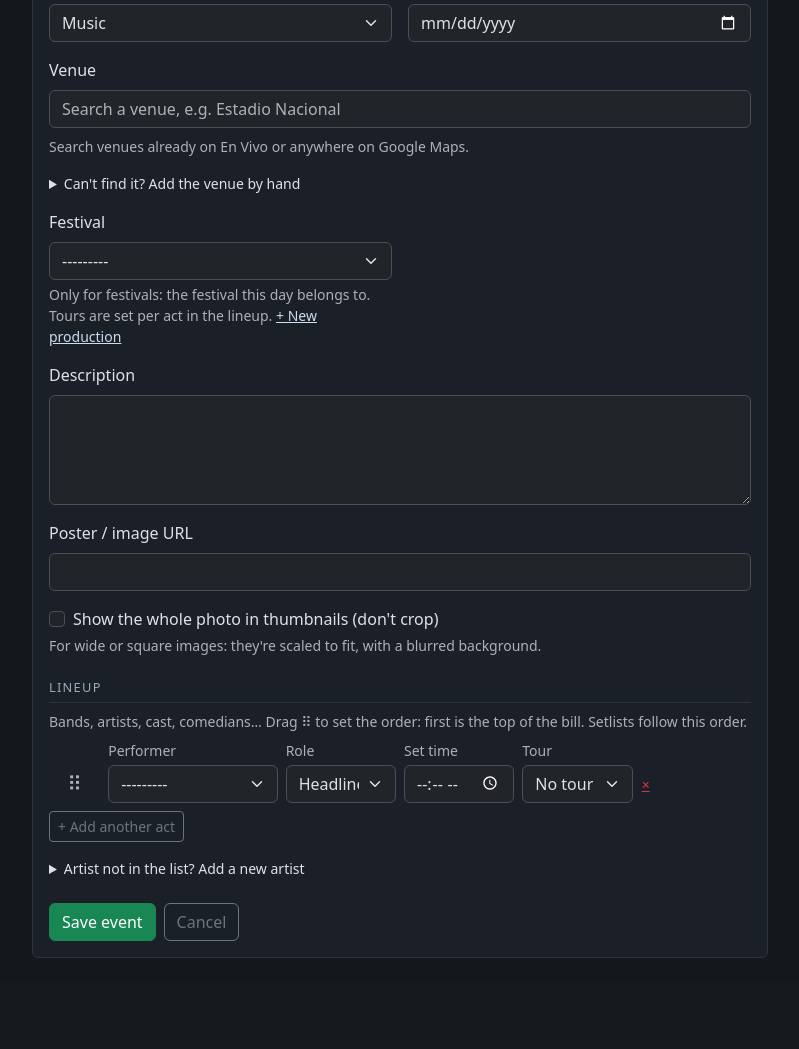
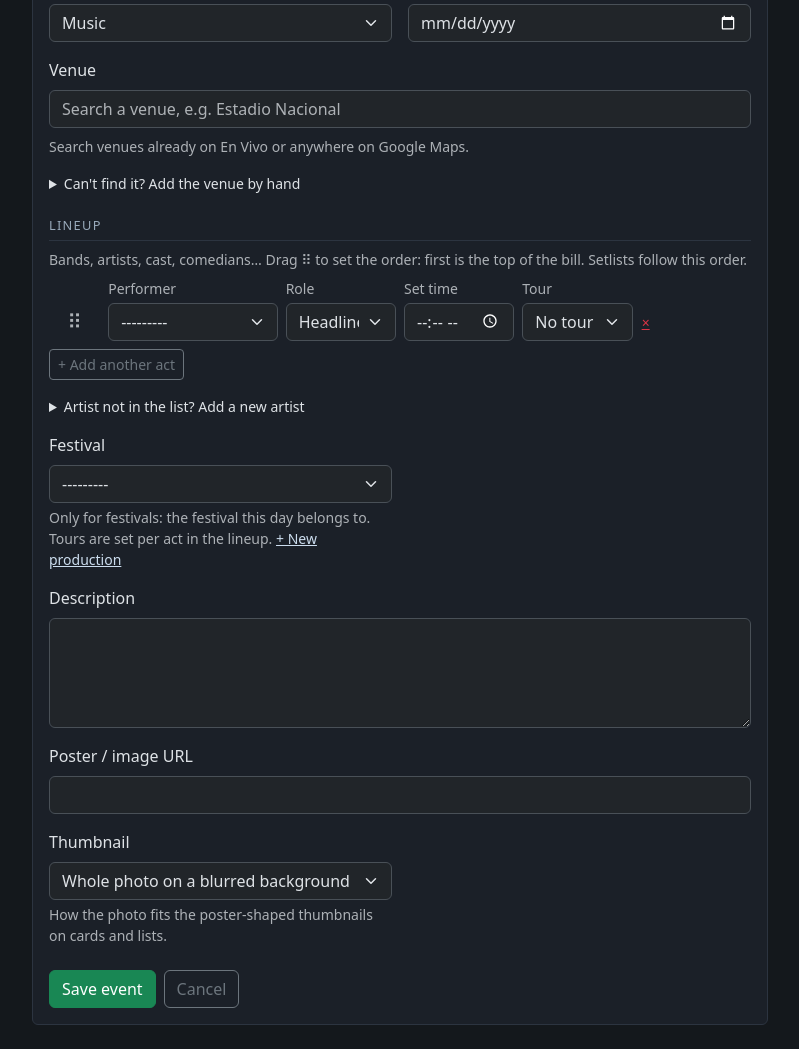
Before and after one commit to elcobalto/en-vivo, a Django app: page /events/new/ in a window 1280 px wide. Shown: the part 281-1330 px from the top of the page, without its empty margins (240-1039 px from the left). Before the commit the page ends 1239 px from the top, so only its background shows below. Run offline with Django 4.2, Linux system fonts and the light colour scheme; a user stored in the database is signed in; tables that the repository leaves empty hold one stand-in row (values such as "Sample post"); grey boxes marked "Sample" are stand-in pictures.

Commit message:
Thumbnail choice (blurred whole photo by default); lineup after venue in form
- Event thumbnails default to the whole photo on a blurred background;
  "Thumbnail" choice in the form: blurred, crop to fill, stretch to fill
  (migration 0022 sets every event to the new default)
- Event form shows the lineup editor right after the venue

Co-Authored-By: Claude Opus 5.5 <noreply@anthropic.com>

```diff
--- a/events/forms.py
+++ b/events/forms.py
@@ -52,7 +52,7 @@ class EventForm(BootstrapMixin, forms.ModelForm):
             "production",
             "description",
             "image_url",
-            "image_fit",
+            "image_display",
         ]
         widgets = {
             "venue": forms.HiddenInput(attrs={"class": "vs-value"}),
@@ -66,6 +66,7 @@ class EventForm(BootstrapMixin, forms.ModelForm):
         super().__init__(*args, **kwargs)
         self.fields["production"].queryset = Production.objects.filter(event_type=EventType.FESTIVAL)
         self.fields["production"].label = "Festival"
+        self.fields["image_display"].required = False
         self.fields["title"].required = False
         placeholder = "Leave blank to use the headliner's name"
         if self.instance.pk and self.instance.title_is_auto:
@@ -78,6 +79,9 @@ class EventForm(BootstrapMixin, forms.ModelForm):
         title = (self.cleaned_data.get("title") or "").strip()
         self.instance.title_is_auto = not title
         return title
+
+    def clean_image_display(self) -> str:
+        return self.cleaned_data.get("image_display") or Event.Thumbnail.FIT
 
     def clean(self):
         cleaned = super().clean()
--- a/events/models.py
+++ b/events/models.py
@@ -197,10 +197,15 @@ class Event(TimestampedModel):
     date = models.DateField(null=True, blank=True, db_index=True)
     description = models.TextField(blank=True, default="")
     image_url = models.URLField(max_length=1000, blank=True, default="")
-    # Thumbnails crop photos to a poster shape; this shows the whole photo instead.
-    image_fit = models.BooleanField(
-        "Show the whole photo in thumbnails (don't crop)", default=False,
-        help_text="For wide or square images: they're scaled to fit, with a blurred background.",
+    class Thumbnail(models.TextChoices):
+        FIT = "fit", "Whole photo on a blurred background"
+        CROP = "crop", "Crop to fill"
+        STRETCH = "stretch", "Stretch to fill (may look distorted)"
+
+    # How the photo sits in the poster-shaped thumbnails.
+    image_display = models.CharField(
+        "Thumbnail", max_length=10, choices=Thumbnail.choices, default=Thumbnail.FIT,
+        help_text="How the photo fits the poster-shaped thumbnails on cards and lists.",
     )
 
     performers = models.ManyToManyField(Performer, through="EventPerformer", related_name="events")
--- a/events/templates/base.html
+++ b/events/templates/base.html
@@ -29,6 +29,7 @@
       a:hover > .poster { border-color: var(--ev-accent); }
       .poster img { position: absolute; inset: 0; width: 100%; height: 100%; object-fit: cover; }
       .poster img.poster-fit { object-fit: contain; }
+      .poster img.poster-stretch { object-fit: fill; }
       .poster img.poster-backdrop { filter: blur(14px) brightness(.55); transform: scale(1.15); }
       .poster-placeholder {
         position: absolute; inset: 0; display: flex; align-items: center; justify-content: center;
--- /dev/null
+++ b/events/templates/events/_lineup_editor.html
@@ -0,0 +1,23 @@
+{% comment %}Lineup rows, "+ Add another act" and the new-artist box (inside the event form).{% endcomment %}
+        <h2 class="section-title mt-2 mb-2">Lineup</h2>
+        <p class="small text-body-secondary mb-2">Bands, artists, cast, comedians… Drag ⠿ to set the order: first is the top of the bill. Setlists follow this order.</p>
+        {{ formset.management_form }}
+        {{ formset.non_form_errors }}
+        <div class="row g-2 small text-body-secondary d-none d-md-flex mb-1" aria-hidden="true">
+          <div class="col-1"></div><div class="col-md-3">Performer</div><div class="col-md-2">Role</div>
+          <div class="col-md-2">Set time</div><div class="col-md-2">Tour</div><div class="col-md-1"></div>
+        </div>
+        <div id="lineup-rows" data-prefix="{{ formset.prefix }}">
+        {% for f in formset %}{% include "events/_lineup_row.html" with f=f labels=False %}{% endfor %}
+        </div>
+        <template id="lineup-row-template">{% include "events/_lineup_row.html" with f=formset.empty_form labels=False %}</template>
+        <button type="button" class="btn btn-sm btn-outline-secondary" id="add-act">+ Add another act</button>
+
+        <details class="mt-3" id="new-artist-box">
+          <summary class="small">Artist not in the list? Add a new artist</summary>
+          <div class="d-flex flex-wrap gap-2 mt-2">
+            <input class="form-control form-control-sm" style="max-width:20rem" id="new-artist-name" maxlength="200" placeholder="Artist name, e.g. Los Bunkers" aria-label="New artist name" />
+            <button type="button" class="btn btn-sm btn-outline-success" id="new-artist-add">Add to lineup</button>
+          </div>
+          <div class="form-text">It's created when you save the event. If an artist with that name already exists, that one is used.</div>
+        </details>
--- a/events/templates/events/event_form.html
+++ b/events/templates/events/event_form.html
@@ -21,9 +21,10 @@
               <div class="form-text">Search venues already on En Vivo or anywhere on Google Maps.</div>
               {% for error in field.errors %}<div class="text-danger small">{{ error }}</div>{% endfor %}
             </div>
-            {% elif field.name == 'image_fit' %}
-            <div class="col-12">
-              <div class="form-check">{{ field }} <label class="form-check-label" for="{{ field.id_for_label }}">{{ field.label }}</label></div>
+            {% elif field.name == 'image_display' %}
+            <div class="col-12 col-md-6">
+              <label class="form-label" for="{{ field.id_for_label }}">{{ field.label }}</label>
+              {{ field }}
               <div class="form-text">{{ field.help_text }}</div>
             </div>
             {% elif field.name|slice:":10" != "new_venue_" %}
@@ -57,32 +58,12 @@
                   </div>
                 </details>
               </div>
+              <div class="col-12">{% include "events/_lineup_editor.html" %}</div>
             {% endif %}
           {% endfor %}
         </div>
 
-        <h2 class="section-title mt-4 mb-2">Lineup</h2>
-        <p class="small text-body-secondary mb-2">Bands, artists, cast, comedians… Drag ⠿ to set the order: first is the top of the bill. Setlists follow this order.</p>
-        {{ formset.management_form }}
-        {{ formset.non_form_errors }}
-        <div class="row g-2 small text-body-secondary d-none d-md-flex mb-1" aria-hidden="true">
-          <div class="col-1"></div><div class="col-md-3">Performer</div><div class="col-md-2">Role</div>
-          <div class="col-md-2">Set time</div><div class="col-md-2">Tour</div><div class="col-md-1"></div>
-        </div>
-        <div id="lineup-rows" data-prefix="{{ formset.prefix }}">
-        {% for f in formset %}{% include "events/_lineup_row.html" with f=f labels=False %}{% endfor %}
-        </div>
-        <template id="lineup-row-template">{% include "events/_lineup_row.html" with f=formset.empty_form labels=False %}</template>
-        <button type="button" class="btn btn-sm btn-outline-secondary" id="add-act">+ Add another act</button>
 
-        <details class="mt-3" id="new-artist-box">
-          <summary class="small">Artist not in the list? Add a new artist</summary>
-          <div class="d-flex flex-wrap gap-2 mt-2">
-            <input class="form-control form-control-sm" style="max-width:20rem" id="new-artist-name" maxlength="200" placeholder="Artist name, e.g. Los Bunkers" aria-label="New artist name" />
-            <button type="button" class="btn btn-sm btn-outline-success" id="new-artist-add">Add to lineup</button>
-          </div>
-          <div class="form-text">It's created when you save the event. If an artist with that name already exists, that one is used.</div>
-        </details>
 
         <div class="d-flex gap-2 mt-4">
           <button class="btn btn-success" type="submit">Save event</button>
```
Also changed, not shown: events/templates/events/_poster_img.html (+6 -4 lines), events/tests.py (+27 -8 lines), events/migrations/0022_thumbnail_display.py (added).
